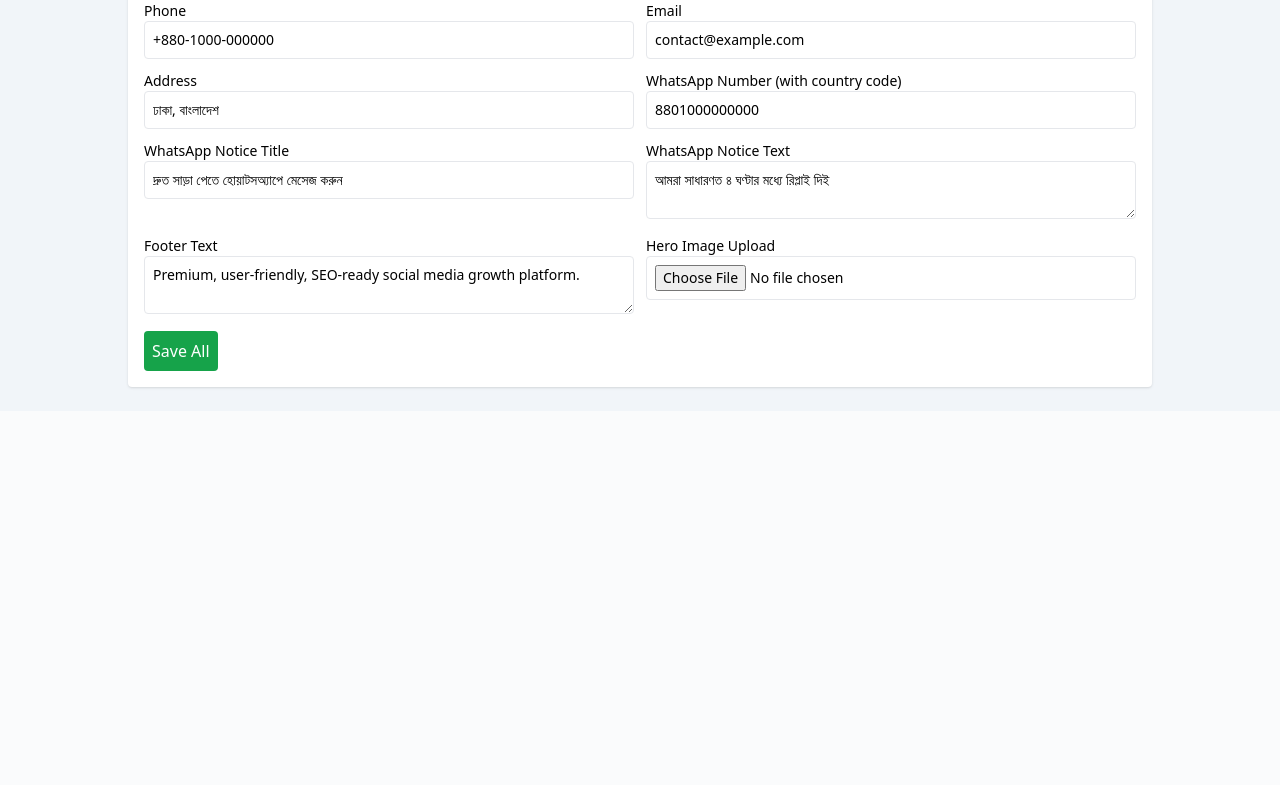
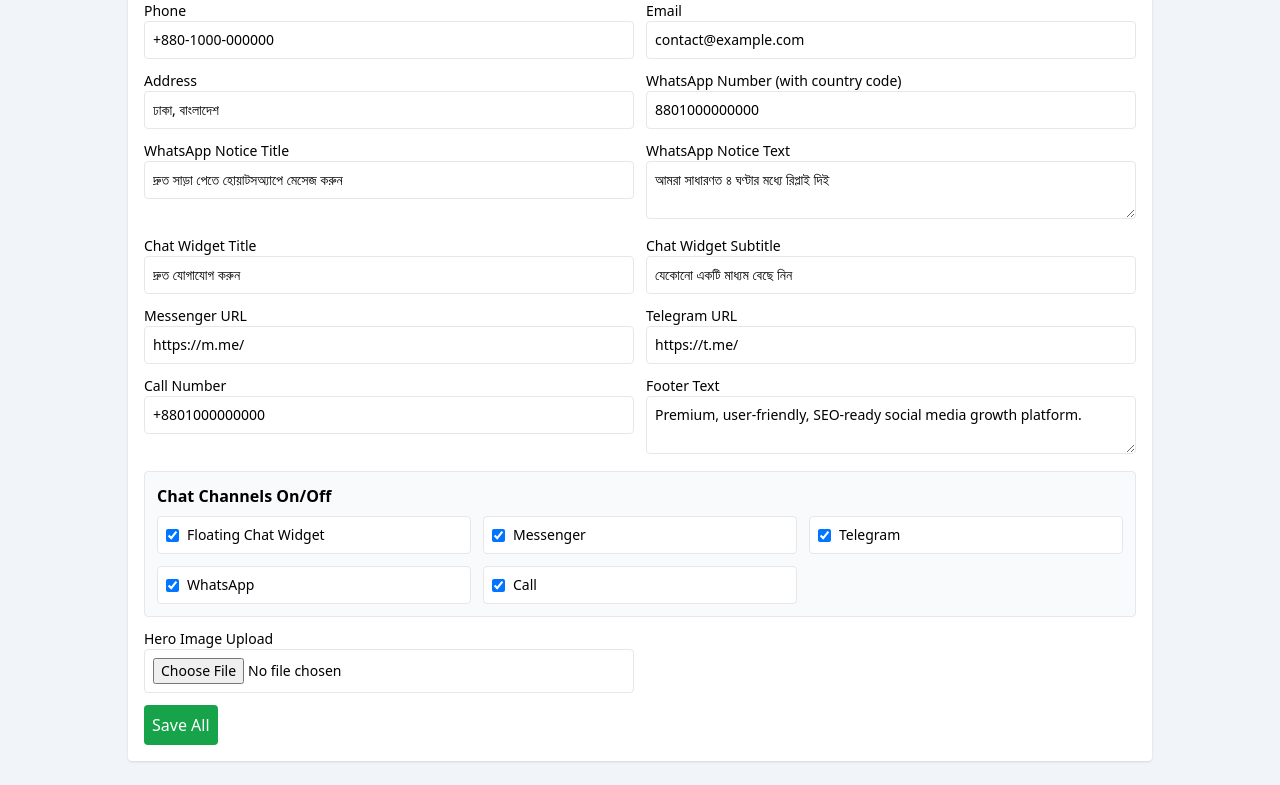
Before and after one commit to mdrahulislammri/cloner, a PHP site: page /admin/settings.php in a window 1280 px wide. Shown: the part 572-1357 px from the top of the page. Before the commit the page ends 961 px from the top, so only its background shows below. Run offline with PHP 8.4, Linux system fonts and the light colour scheme; a user stored in the database is signed in; data that the repository does not hold is empty; some libraries are stand-ins or nearby versions.

Commit message:
Add admin-controlled multi-channel floating contact widget

```diff
--- a/admin/settings.php
+++ b/admin/settings.php
@@ -13,12 +13,27 @@ if ($_SERVER['REQUEST_METHOD'] === 'POST' && verifyCsrfToken($_POST['csrf'] ?? n
         'site_title','hero_title','hero_subtitle','hero_badge','hero_cta_primary','hero_cta_secondary',
         'about_title','about_description','portfolio_title','portfolio_subtitle','reviews_title',
         'contact_title','contact_subtitle','phone','email','address',
-        'whatsapp_number','whatsapp_notice_title','whatsapp_notice_text','footer_text'
+        'whatsapp_number','whatsapp_notice_title','whatsapp_notice_text',
+        'chat_widget_title','chat_widget_subtitle','messenger_url','telegram_url','call_number',
+        'footer_text'
+    ];
+
+    $toggleFields = [
+        'chat_toggle_enabled',
+        'chat_messenger_enabled',
+        'chat_telegram_enabled',
+        'chat_whatsapp_enabled',
+        'chat_call_enabled',
     ];
 
     $stmt = db()->prepare('INSERT INTO settings (setting_key, setting_value) VALUES (:k,:v) ON DUPLICATE KEY UPDATE setting_value = VALUES(setting_value)');
     foreach ($allowed as $key) {
         $value = trim((string)($_POST[$key] ?? ''));
+        $stmt->execute([':k' => $key, ':v' => $value]);
+    }
+
+    foreach ($toggleFields as $key) {
+        $value = isset($_POST[$key]) ? '1' : '0';
         $stmt->execute([':k' => $key, ':v' => $value]);
     }
 
@@ -81,6 +96,11 @@ $settings = getSiteSettings();
       'whatsapp_number' => 'WhatsApp Number (with country code)',
       'whatsapp_notice_title' => 'WhatsApp Notice Title',
       'whatsapp_notice_text' => 'WhatsApp Notice Text',
+      'chat_widget_title' => 'Chat Widget Title',
+      'chat_widget_subtitle' => 'Chat Widget Subtitle',
+      'messenger_url' => 'Messenger URL',
+      'telegram_url' => 'Telegram URL',
+      'call_number' => 'Call Number',
       'footer_text' => 'Footer Text',
     ];
     foreach ($fields as $key => $label):
@@ -94,6 +114,27 @@ $settings = getSiteSettings();
       </label>
     <?php endforeach; ?>
 
+    <div class="md:col-span-2 border rounded p-3 bg-slate-50">
+      <p class="font-semibold mb-2">Chat Channels On/Off</p>
+      <div class="grid sm:grid-cols-2 lg:grid-cols-3 gap-3 text-sm">
+        <?php
+        $toggles = [
+          'chat_toggle_enabled' => 'Floating Chat Widget',
+          'chat_messenger_enabled' => 'Messenger',
+          'chat_telegram_enabled' => 'Telegram',
+          'chat_whatsapp_enabled' => 'WhatsApp',
+          'chat_call_enabled' => 'Call',
+        ];
+        foreach ($toggles as $key => $label):
+        ?>
+          <label class="flex items-center gap-2 bg-white border rounded p-2">
+            <input type="checkbox" name="<?= htmlspecialchars($key) ?>" value="1" <?= (($settings[$key] ?? '0') === '1') ? 'checked' : '' ?>>
+            <span><?= htmlspecialchars($label) ?></span>
+          </label>
+        <?php endforeach; ?>
+      </div>
+    </div>
+
     <label class="text-sm">Hero Image Upload
       <input type="file" name="hero_image" accept="image/*" class="w-full border p-2 rounded bg-white">
     </label>
--- a/includes/content.php
+++ b/includes/content.php
@@ -27,6 +27,16 @@ function getSiteSettings(): array
         'whatsapp_number' => '8801000000000',
         'whatsapp_notice_title' => 'দ্রুত সাড়া পেতে হোয়াটসঅ্যাপে মেসেজ করুন',
         'whatsapp_notice_text' => 'আমরা সাধারণত ৪ ঘণ্টার মধ্যে রিপ্লাই দিই',
+        'chat_widget_title' => 'দ্রুত যোগাযোগ করুন',
+        'chat_widget_subtitle' => 'যেকোনো একটি মাধ্যম বেছে নিন',
+        'chat_toggle_enabled' => '1',
+        'chat_messenger_enabled' => '1',
+        'chat_telegram_enabled' => '1',
+        'chat_whatsapp_enabled' => '1',
+        'chat_call_enabled' => '1',
+        'messenger_url' => 'https://m.me/',
+        'telegram_url' => 'https://t.me/',
+        'call_number' => '+8801000000000',
         'footer_text' => 'Premium, user-friendly, SEO-ready social media growth platform.',
     ];
 
```
Also changed, not shown: access/css/styles.css (+72 -5 lines), access/javascript/main.js (+35 -0 lines), index.php (+38 -1 lines).
